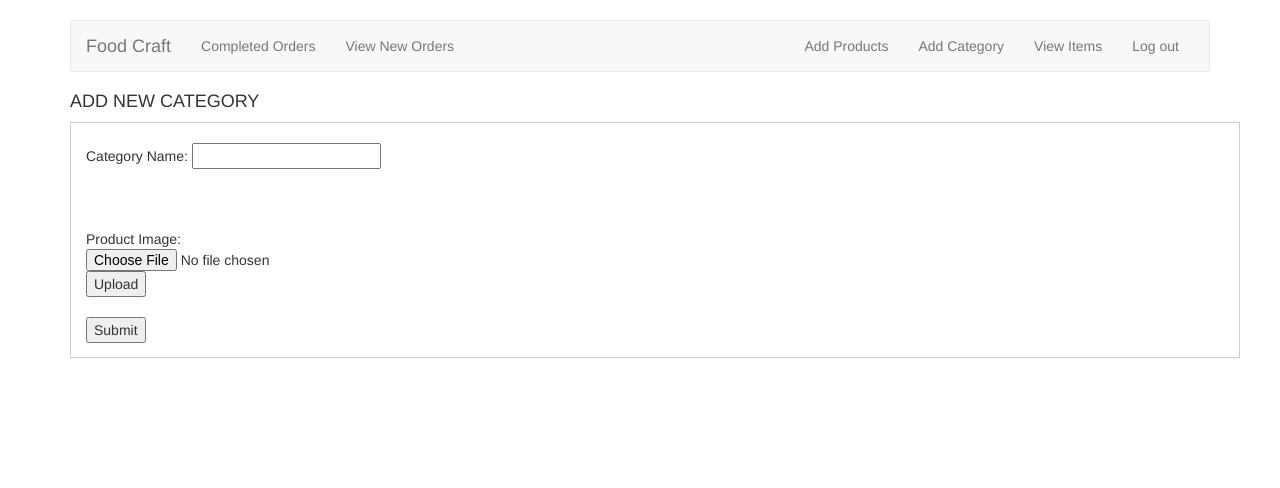
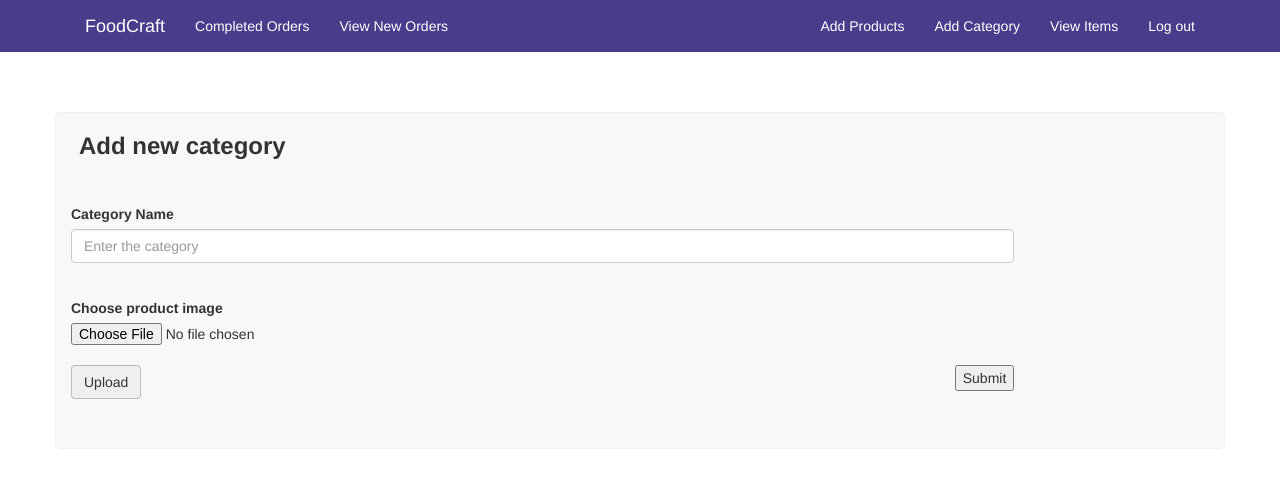
Before and after one commit to sidhu18/Foodcraft, a Django app: template accounts/templates/accounts/add_category.html in a window 1280 px wide. Shown: the top 488 px of the page. Run offline with Django 3.2, Linux system fonts and the light colour scheme; the template is opened without the code that fills it, so the values that code supplies are empty; some libraries are stand-ins or nearby versions.

Commit message:
UI Changes

```diff
--- a/accounts/templates/accounts/add_category.html
+++ b/accounts/templates/accounts/add_category.html
@@ -1,23 +1,39 @@
 {% extends 'base.html' %}
 
 {% block body %}
+<br><br>
+<div class="container" style="border:1px solid rgba(200, 200, 200, 0.15); border-radius: 5px; background: #f8f8f8;">
+<h3 style="padding-left:8px; padding-bottom:15px"><strong>Add new category</strong></h3>
 
-<H4>ADD NEW CATEGORY</H4>
-<div class="container" style="border:1px solid #cecece;">
 
 <br>
 
 <form action="/accounts/post_add_category/" method="post">
     {% csrf_token %}
-     Category Name:
-    <input type="text" name="category" required><br><br>
 
-     <br><br>
-    Product Image:
-    <input type="file" name="files[]" id="files" required>
-    <input type="hidden" name="url" id="url">
-    <button type="button" onclick="uploadimage()">Upload</button><br><br>
-    <input type="submit" value="Submit">
+    <div class="form-group row">
+        <div class="col-sm-10">
+            <label>Category Name</label>
+          <input type="text" name="category" class="form-control" placeholder="Enter the category " required>
+        </div>
+    </div>
+    <br>
+    <div class="form-group row">
+        <div class="col-sm-10">
+           <div class="custom-file">
+               <label>Choose product image</label>
+               <input type="file" class="custom-file-input" name="files[]" id="files" required/>
+               <input type="hidden" name="url" id="url">
+           </div>
+               <br>
+               <button class="btn btn-secondary" style="border:1px solid rgba(83, 83, 83, 0.322)" type="button" onclick="uploadImage()">Upload</button>
+               <div class="btnclass pull-right">
+                   <button type="submit" class="btn-custom">Submit</button>
+            </div>
+           </div>
+       </div>
+
+     <br>
 
 
 
@@ -36,7 +52,7 @@
 
   // Get a reference to the storage service, which is used to create references in your storage bucket
 
-  function uploadimage(){
+  function uploadImage(){
   var storage = firebase.storage();
 
   var file = document.getElementById("files").files[0];
--- a/accounts/templates/accounts/new_orders_list.html
+++ b/accounts/templates/accounts/new_orders_list.html
@@ -8,7 +8,7 @@
 <br>
 <br>
 <link rel="stylesheet" type="text/css" href="style.css">
-<div class="container-fluid" style="border:1px solid rgba(200, 200, 200, 0.15); border-radius: 5px; background: #f8f8f8;" >
+<div class="container" style="border:1px solid rgba(200, 200, 200, 0.15); border-radius: 5px; background: #f8f8f8;" >
 
  <h3 style="padding-left:8px;"><strong>New Orders</strong></h3>
 
--- a/accounts/templates/accounts/view_completed_orders.html
+++ b/accounts/templates/accounts/view_completed_orders.html
@@ -8,7 +8,7 @@
 <br>
 <br>
 
-<div class="container-fluid" style="border:1px solid rgba(200, 200, 200, 0.15); border-radius: 5px; background: #f8f8f8;" >
+<div class="container" style="border:1px solid rgba(200, 200, 200, 0.15); border-radius: 5px; background: #f8f8f8;" >
 
     <h3 style="padding-left:8px; padding-bottom:15px"><strong>Completed orders</strong></h3>
 
--- a/accounts/templates/base.html
+++ b/accounts/templates/base.html
@@ -1,15 +1,13 @@
 <html>
     <head>
         <link rel="stylesheet" href="https://maxcdn.bootstrapcdn.com/bootstrap/3.3.7/css/bootstrap.min.css" integrity="sha384-BVYiiSIFeK1dGmJRAkycuHAHRg32OmUcww7on3RYdg4Va+PmSTsz/K68vbdEjh4u" crossorigin="anonymous">
-
         <meta name="viewport" content="width=device-width, initial-scale=1.0">
-         </head>
+    </head>
     <body>
 
-        <br>
-        <div class="container">
-            <nav class="navbar navbar-default">
-            <div class="container-fluid">
+        <div class="container-fluid" style="padding:0px">
+            <nav class="navbar navbar" style="background:darkslateblue; border-radius:0px;" >
+            <div class="container">
               <div class="navbar-header">
                 <button type="button" class="navbar-toggle collapsed" data-toggle="collapse" data-target="#navbar" aria-expanded="false" aria-controls="navbar">
                   <span class="sr-only">Toggle navigation</span>
@@ -17,7 +15,7 @@
                   <span class="icon-bar"></span>
                   <span class="icon-bar"></span>
                 </button>
-                <a class="navbar-brand" >Food Craft</a>
+                <span class="navbar-brand mb-0 h1" style="color: white; margin: 0px;">FoodCraft</span>
               </div>
               <div id="navbar" class="navbar-collapse collapse">
                 <ul class="nav navbar-nav navbar-right">
@@ -31,17 +29,21 @@
                     <li><a href="{% url 'accounts:view_completed_orders' %}">Completed Orders</a> </li>
                     <li><a href="{% url 'accounts:view_new_orders' %}">View New Orders</a></li>
                 </ul>
-              </div><!--/.nav-collapse -->
-            </div><!--/.container-fluid -->
+              </div>
+            </div>
           </nav>
             {% block body %}
             {% endblock %}
         </div>
 
+        <style>
+          a{
+            color: white;
+          }
+        </style>
+
+     <script src="https://code.jquery.com/jquery-3.3.1.slim.min.js" integrity="sha384-q8i/X+965DzO0rT7abK41JStQIAqVgRVzpbzo5smXKp4YfRvH+8abtTE1Pi6jizo" crossorigin="anonymous"></script>
+     <script src="https://cdnjs.cloudflare.com/ajax/libs/popper.js/1.14.6/umd/popper.min.js" integrity="sha384-wHAiFfRlMFy6i5SRaxvfOCifBUQy1xHdJ/yoi7FRNXMRBu5WHdZYu1hA6ZOblgut" crossorigin="anonymous"></script>
+     <script src="https://stackpath.bootstrapcdn.com/bootstrap/4.2.1/js/bootstrap.min.js" integrity="sha384-B0UglyR+jN6CkvvICOB2joaf5I4l3gm9GU6Hc1og6Ls7i6U/mkkaduKaBhlAXv9k" crossorigin="anonymous"></script>
     </body>
-    <script
-      src="https://code.jquery.com/jquery-3.1.1.min.js"
-      integrity="sha256-hVVnYaiADRTO2PzUGmuLJr8BLUSjGIZsDYGmIJLv2b8="
-      crossorigin="anonymous"></script>
-    <script src="https://maxcdn.bootstrapcdn.com/bootstrap/3.3.7/js/bootstrap.min.js" integrity="sha384-Tc5IQib027qvyjSMfHjOMaLkfuWVxZxUPnCJA7l2mCWNIpG9mGCD8wGNIcPD7Txa" crossorigin="anonymous"></script>
 </html>
```
Also changed, not shown: accounts/templates/accounts/check.html (+8 -5 lines), accounts/templates/accounts/create.html (+14 -9 lines), accounts/templates/accounts/product_list.html (+28 -7 lines).
